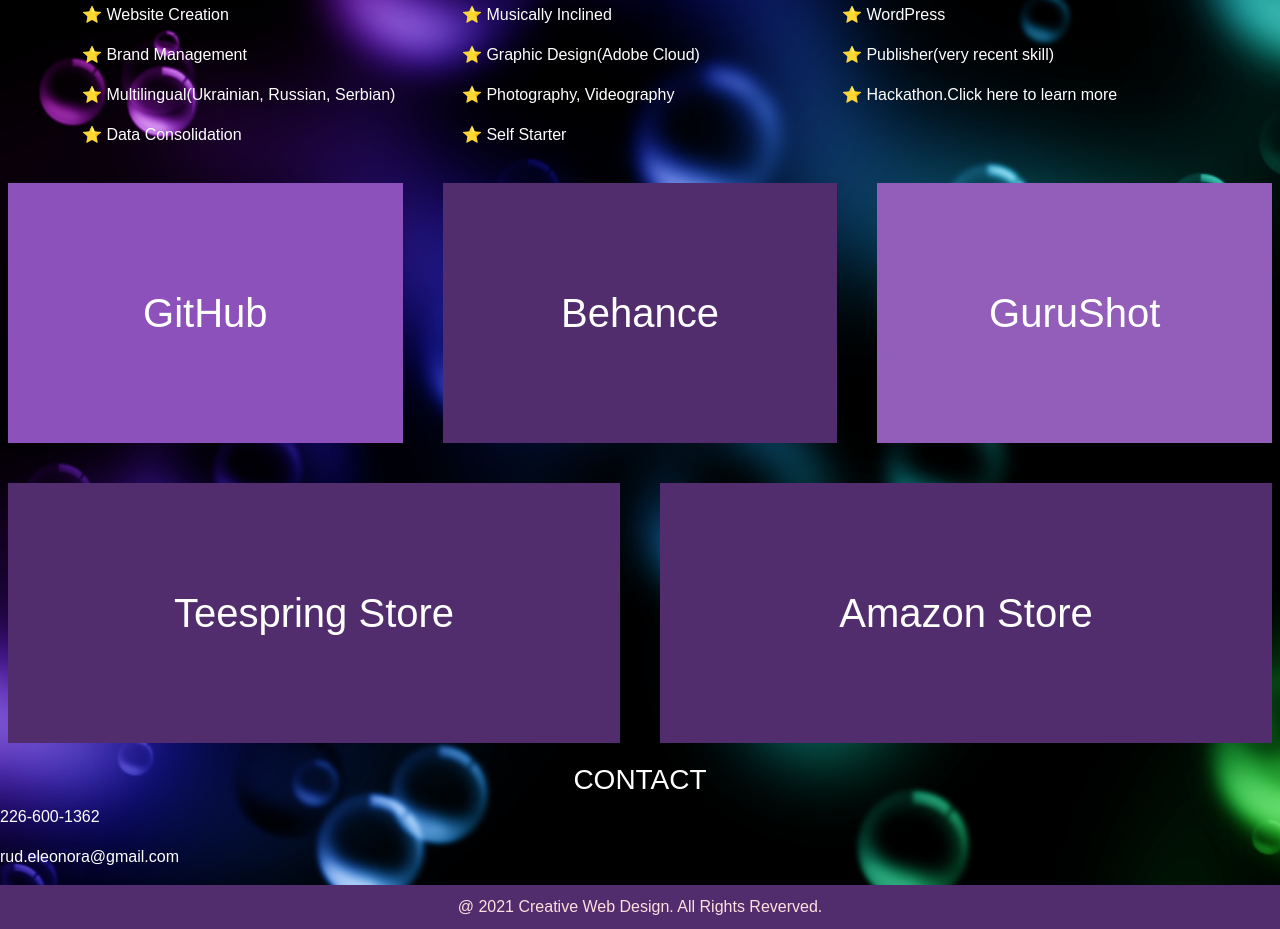
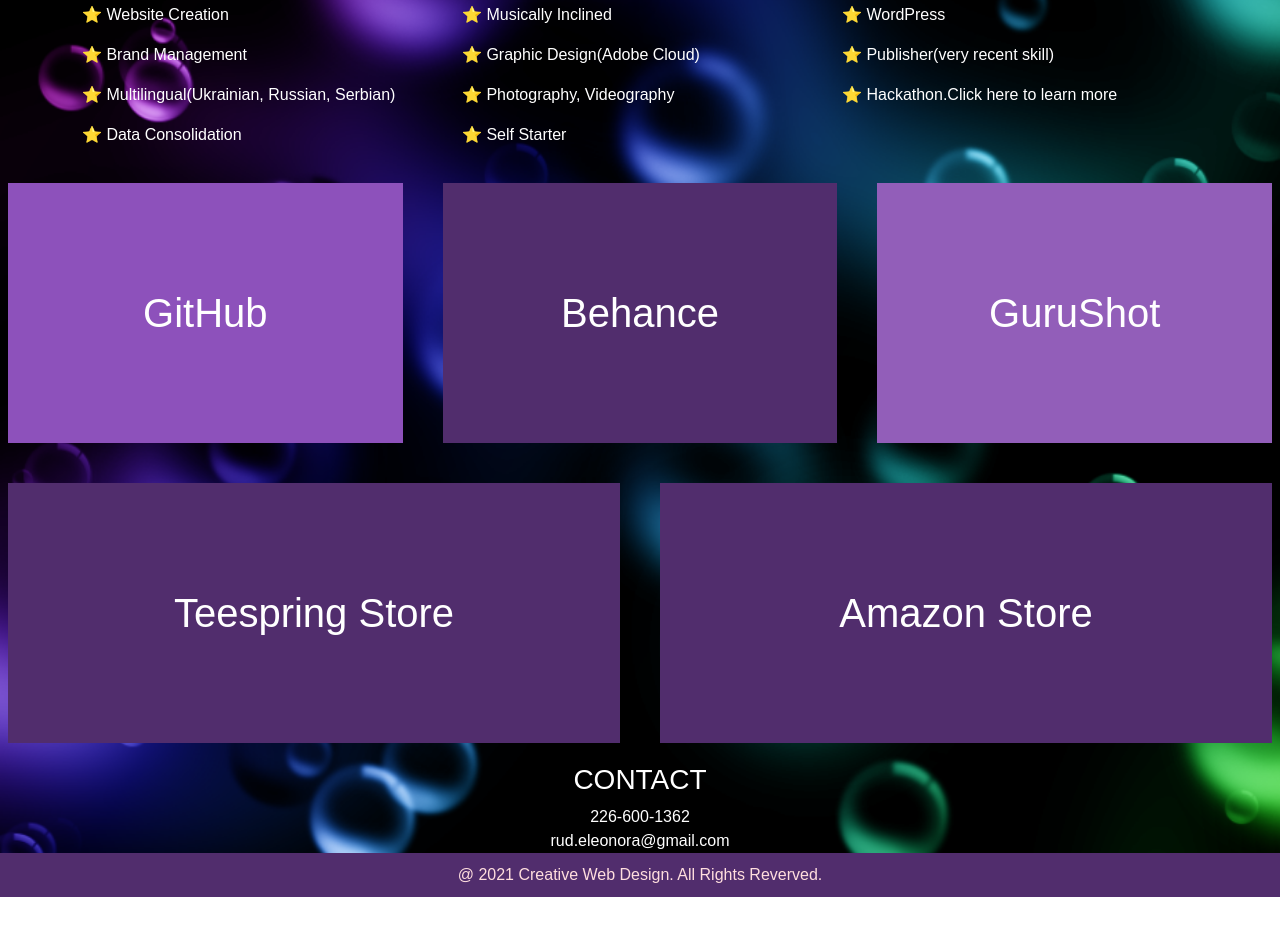
Before and after one commit to EleonoraR/creativewebdesign, a plain HTML site: page index.html in a window 1280 px wide. Shown: the part 553-1482 px from the top of the page. After the commit the page ends 1450 px from the top, so only its background shows below. Drawn offline with nearby package versions, Linux system fonts and the light colour scheme; a script that the page names is missing; a web font is replaced by a local one.

Commit message:
changed <p> on <div>

```diff
--- a/index.html
+++ b/index.html
@@ -85,8 +85,8 @@
   <div id="contact" class="contact">
     <h3>CONTACT</h3>
     <div class="contact-me">
-      <p>226-600-1362</p>
-      <p><a href="mailto:rud.eleonora@gmail.com"> rud.eleonora@gmail.com</a></p>
+      <div>226-600-1362</div>
+      <div><a href="mailto:rud.eleonora@gmail.com"> rud.eleonora@gmail.com</a></div>
     </div>
 
   </div>
```
